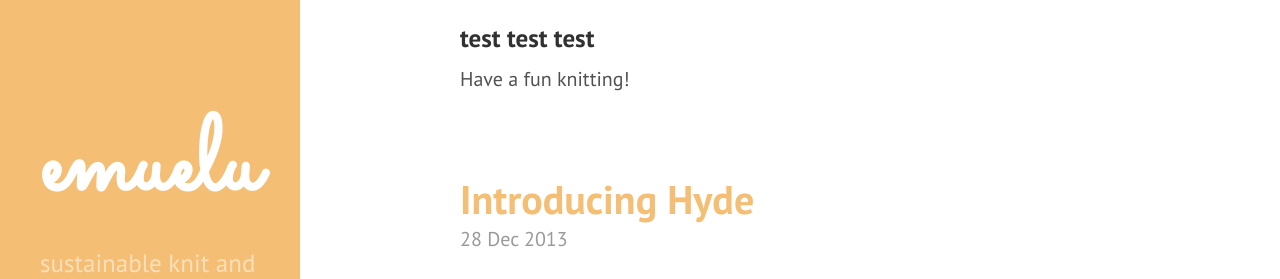
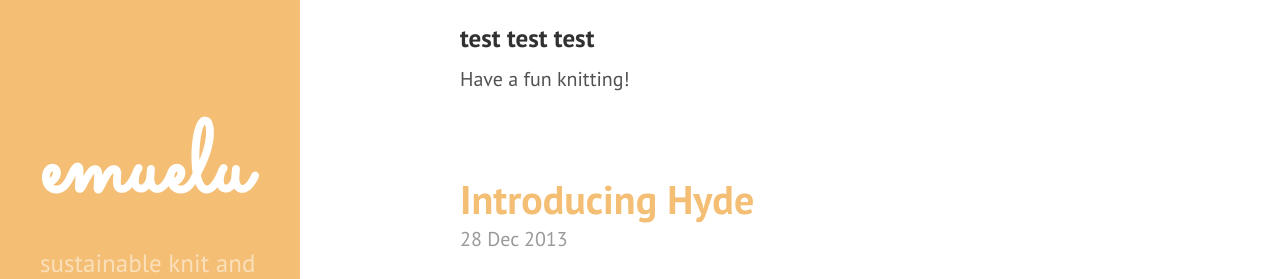
Before and after one commit to mamilaugesen/emuelu.github.io, a Jekyll site: the page built from index.html, in a window 1280 px wide. Shown: the part 265-544 px from the top of the page. Built offline with Jekyll 4.4.1, drawn with Linux system fonts in a browser that asks for light colours; Markdown is read by kramdown in place of the engine named in the settings; the list of posts is cut into pages by our own code.

Commit message:
Updated hyde.css

```diff
--- a/public/css/hyde.css
+++ b/public/css/hyde.css
@@ -80,7 +80,7 @@ html {
   color: #fff;
   margin-top: 0;
   font-family: "Sacramento", "Abril Fatface", serif;
-  font-size: 5.25rem;
+  font-size: 5rem;
 }
 
 /* Sidebar nav */
```
